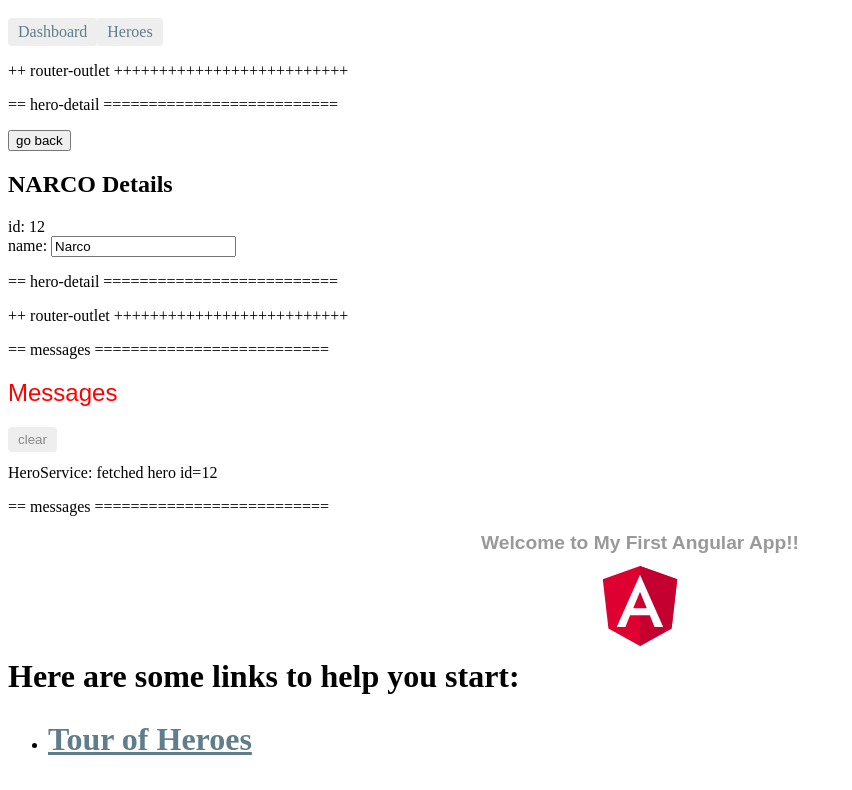
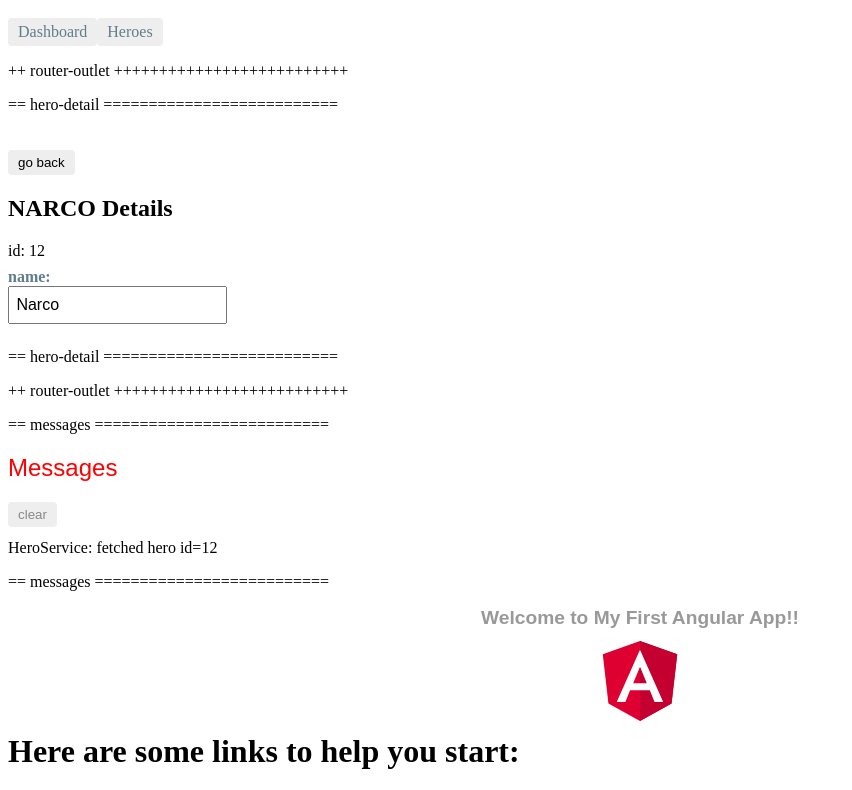
Before and after one commit to cary205/angular-hello, an Angular app: page /detail/12 in a window 1280 px wide. Shown: the top 790 px of the page, without its empty margins (0-852 px from the left). Built offline with nearby package versions, Linux system fonts and the light colour scheme.

Commit message:
update hero-detail.component.css

```diff
--- a/src/app/hero-detail/hero-detail.component.css
+++ b/src/app/hero-detail/hero-detail.component.css
@@ -0,0 +1,31 @@
+/* HeroDetailComponent's private CSS styles */
+label {
+  display: inline-block;
+  width: 3em;
+  margin: .5em 0;
+  color: #607D8B;
+  font-weight: bold;
+}
+input {
+  height: 2em;
+  font-size: 1em;
+  padding-left: .4em;
+}
+button {
+  margin-top: 20px;
+  font-family: Arial;
+  background-color: #eee;
+  border: none;
+  padding: 5px 10px;
+  border-radius: 4px;
+  cursor: pointer;
+  cursor: hand;
+}
+button:hover {
+  background-color: #cfd8dc;
+}
+button:disabled {
+  background-color: #eee;
+  color: #ccc;
+  cursor: auto;
+}
```
